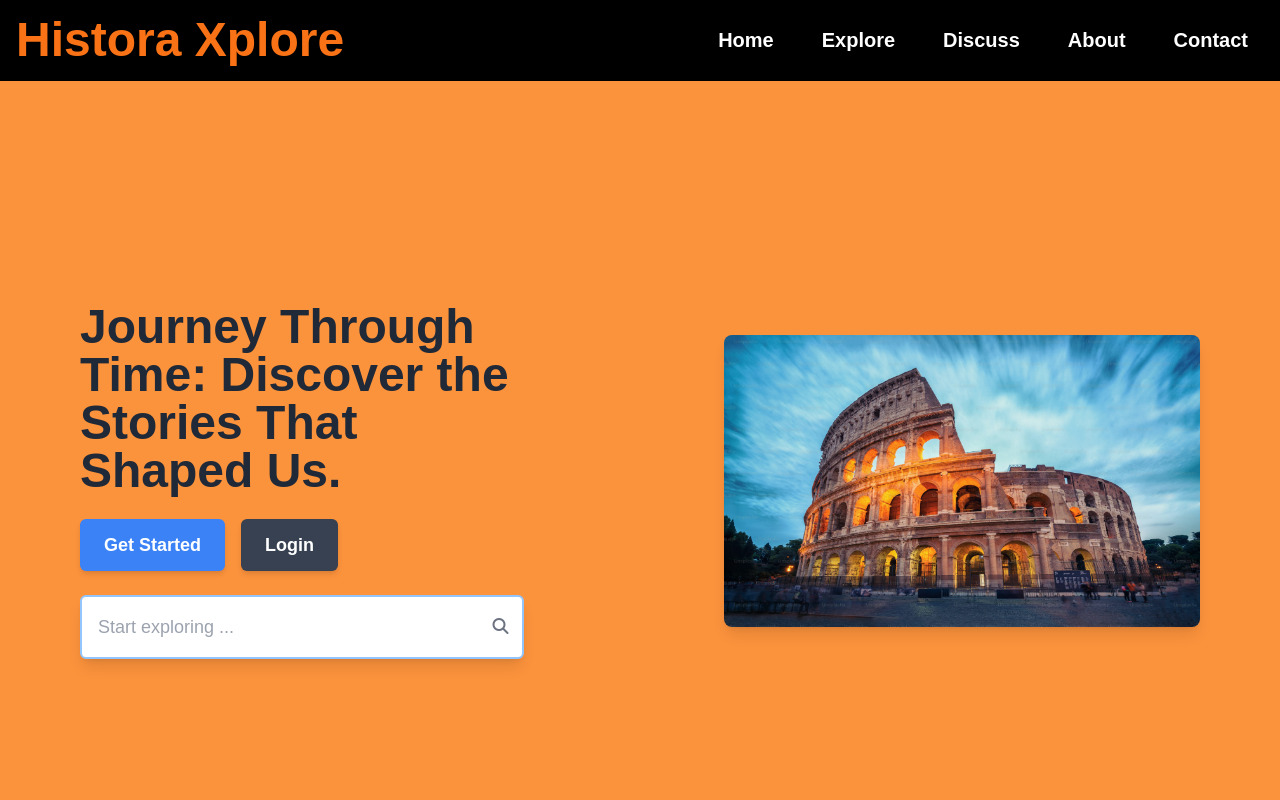
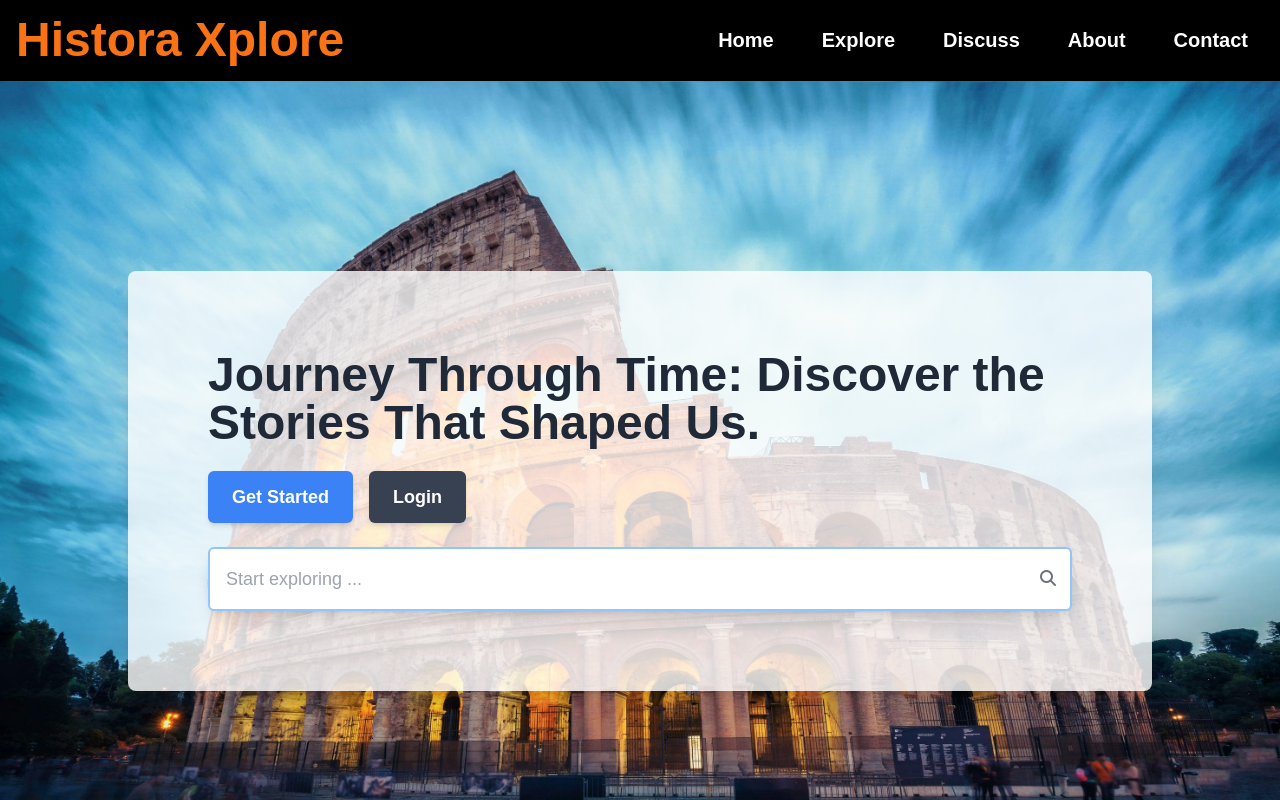
Before and after one commit to VishalBhat07/HistoraXplore, a React (Vite) app in the folder frontend/: page / in a window 1280 px wide. Shown: the top 800 px of the page. Built offline with nearby package versions, Linux system fonts and the light colour scheme; a web font is replaced by a local one.

Commit message:
Changed hero section design

```diff
--- a/frontend/src/components/Hero/Hero.jsx
+++ b/frontend/src/components/Hero/Hero.jsx
@@ -28,9 +28,14 @@ function HeroSection() {
   };
 
   return (
-    <section className="min-h-screen bg-orange-400">
-      <div className="section-container min-h-screen flex flex-col md:flex-row gap-10 items-center justify-center">
-        <div className="left-section text-gray-800 text-center md:text-left p-8 md:p-20">
+    <section
+      className="min-h-screen bg-cover bg-center flex items-center justify-center"
+      style={{
+        backgroundImage: `url(${historyImage})`,
+      }}
+    >
+      <div className="bg-white bg-opacity-80 p-8 md:p-20 rounded-lg shadow-xl max-w-5xl w-full">
+        <div className="text-gray-800 text-center md:text-left">
           <h1 className="text-3xl md:text-5xl font-bold mb-6">
             Journey Through Time: Discover the Stories That Shaped Us.
           </h1>
@@ -63,13 +68,6 @@ function HeroSection() {
             </span>
           </div>
         </div>
-        <div className="right-section p-8 md:p-20">
-          <img
-            src={historyImage}
-            alt="History Image"
-            className="rounded-lg shadow-lg w-full md:w-[1500px] h-auto transition ease-in-out delay-100 hover:-translate-y-1 hover:scale-110"
-          />
-        </div>
       </div>
     </section>
   );
```
Also changed, not shown: frontend/src/assets/history.jpeg.
